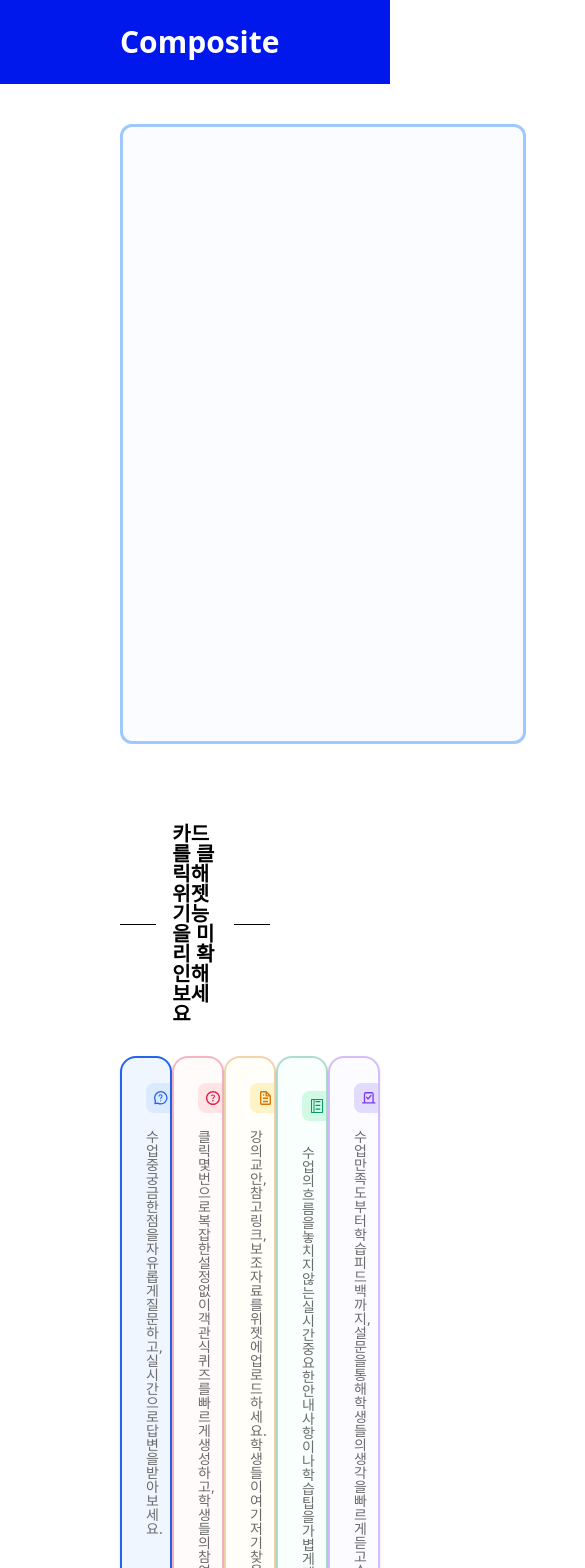
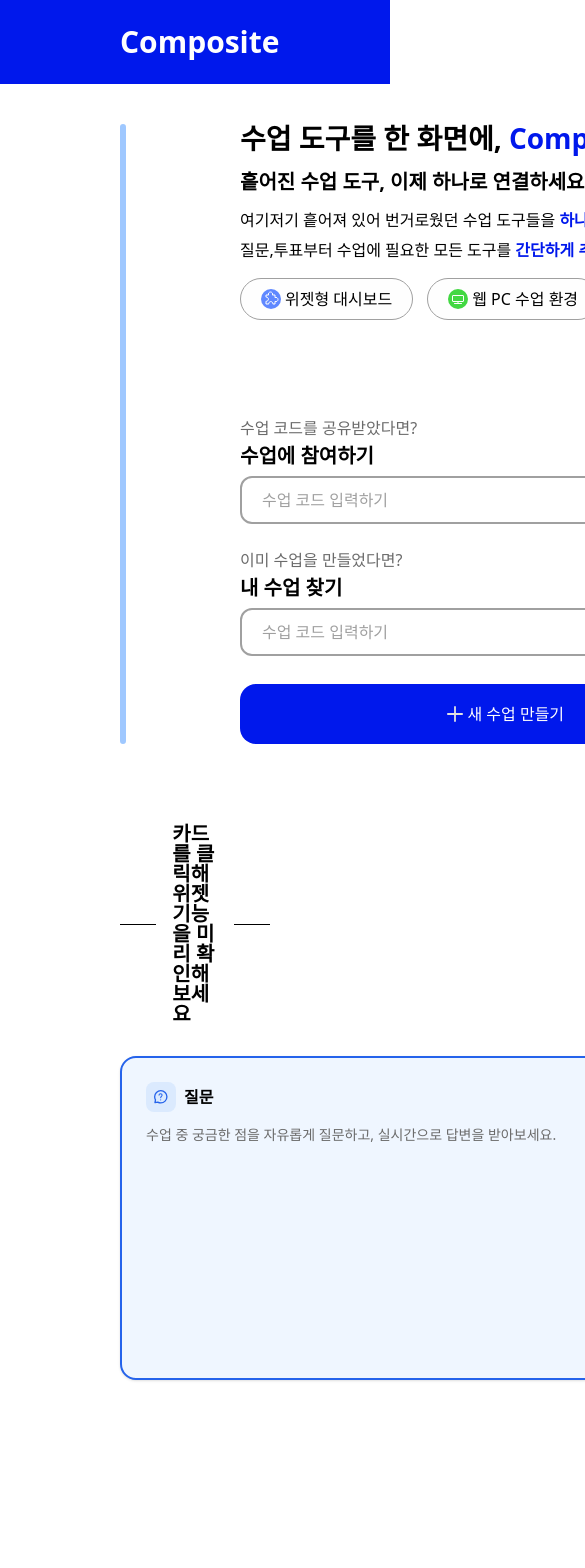
Before and after one commit to composite-organization/composite-frontend, a React (Vite) app: page / in a window 390 px wide. Shown: the top 1568 px of the page, 585 px wide, since content can reach past the window. After the commit the page ends 1420 px from the top, so only its background shows below. Built offline with nearby package versions, Linux system fonts and the light colour scheme.

Commit message:
fix: 메인 페이지 레이아웃 반응형 개선 및 UI 수정

```diff
--- a/src/features/main/components/ui/entrance-form/EntranceForm.tsx
+++ b/src/features/main/components/ui/entrance-form/EntranceForm.tsx
@@ -47,7 +47,8 @@
           type="submit"
           shape="square"
           iconName="add"
-          className="h-12 w-[75px] bg-blue-300"
+          className="h-12 w-[75px] bg-blue-300 hover:bg-blue-200"
+          iconClassName="invert"
           disabled={!validateLessonCode(code)}
         />
       </div>
--- a/src/features/main/components/ui/entrance-section/EntranceSection.tsx
+++ b/src/features/main/components/ui/entrance-section/EntranceSection.tsx
@@ -26,10 +26,12 @@
           onSubmitCode={onFind}
         />
         <IconButton
-          className="bg-blue-300 text-black-0 w-full h-15 rounded-2xl"
+          className="bg-blue-300 hover:bg-blue-200 w-full h-15 rounded-2xl"
           shape="square"
           iconName="add"
+          iconClassName="invert"
           label="새 수업 만들기"
+          labelClassName="text-black-0"
           onClick={onCreate}
         />
       </div>
--- a/src/features/main/components/ui/hero-section/HeroSection.tsx
+++ b/src/features/main/components/ui/hero-section/HeroSection.tsx
@@ -15,11 +15,11 @@
   return (
     <section className={cn('flex flex-col gap-5', className)}>
       <header className="flex flex-col gap-5">
-        <h1 className="h1-bold text-black-500">
+        <h1 className="h1-bold text-black-500 whitespace-nowrap">
           수업 도구를 한 화면에,
           <span className="text-blue-300 "> Composite</span>
         </h1>
-        <p className="h3-semibold text-black-500">
+        <p className="h3-semibold text-black-500 whitespace-nowrap">
           흩어진 수업 도구, 이제 하나로 연결하세요.
         </p>
         <div className="flex flex-col body-regular text-black-500 gap-3.5">
@@ -37,7 +37,7 @@
           </div>
         </div>
       </header>
-      <ul className="flex flex-row items-center justify-between">
+      <ul className="flex flex-row items-center gap-3.5">
         {HERO_BADGES.map((badge) => (
           <li key={badge.id}>
             <HeroBadge badgeName={badge.name} label={badge.label} />
--- a/src/features/main/components/ui/widget-description-card/WidgetDescriptionCard.tsx
+++ b/src/features/main/components/ui/widget-description-card/WidgetDescriptionCard.tsx
@@ -6,7 +6,7 @@
 type IconName = 'info' | 'note' | 'file' | 'quiz' | 'vote' | 'question';
 
 const cardVariants = cva(
-  'flex flex-col w-70 p-6 pb-12 gap-4 bg-white rounded-2xl border-2 transition-all overflow-hidden text-left',
+  'flex flex-col p-6 gap-4 bg-white rounded-2xl border-2 transition-all text-left aspect-[2/1]',
   {
     variants: {
       iconName: {
@@ -114,7 +114,11 @@
     <button
       type="button"
       onClick={onClick}
-      className={cn(cardVariants({ iconName, isSelected }), 'cursor-pointer')}
+      className={cn(
+        cardVariants({ iconName, isSelected }),
+        'cursor-pointer',
+        className,
+      )}
       {...props}
     >
       <div className="flex items-center gap-2">
@@ -122,9 +126,9 @@
         <span className="body-semibold text-black-500">{title}</span>
       </div>
 
-      <div className="overflow-y-auto">
-        <p className="description-regular text-black-300">{description}</p>
-      </div>
+      <p className="description-regular leading-[normal] text-black-300">
+        {description}
+      </p>
     </button>
   );
 }
--- a/src/page/main/MainPage.tsx
+++ b/src/page/main/MainPage.tsx
@@ -54,14 +54,14 @@
       <DashboardHeader logoOnly />
       <main className="flex w-full justify-center px-30 py-10">
         <div className="flex flex-col items-center w-full gap-20">
-          <section className="flex w-full h-155 gap-30 justify-between">
-            <div className="flex flex-1">
+          <section className="flex w-full gap-30 justify-between items-stretch">
+            <div className="flex flex-1 min-w-0">
               <VideoSection
                 className="h-full w-full"
                 selectedId={selectedWidgetId}
               />
             </div>
-            <div className="flex flex-col justify-between w-[500px]">
+            <div className="flex flex-col gap-20 w-auto shrink-0">
               <HeroSection />
               <EntranceSection
                 onJoin={handleJoin}
@@ -75,7 +75,7 @@
               className="flex items-center"
               text="카드를 클릭해 위젯 기능을 미리 확인해보세요"
             />
-            <div className="flex justify-between w-full">
+            <div className="flex gap-9 w-full">
               {WIDGET_DATA.map((widget) => (
                 <WidgetDescriptionCard
                   key={widget.id}
@@ -84,6 +84,7 @@
                   description={widget.description}
                   isSelected={selectedWidgetId === widget.id}
                   onClick={() => setSelectedWidgetId(widget.id)}
+                  className="flex-1"
                 />
               ))}
             </div>
--- a/src/shared/components/ui/icon-button/IconButton.tsx
+++ b/src/shared/components/ui/icon-button/IconButton.tsx
@@ -46,6 +46,7 @@
   iconName: IconName;
   label?: string;
   labelClassName?: string;
+  iconClassName?: string;
 }
 
 function IconButton({
@@ -55,6 +56,7 @@
   label,
   className,
   labelClassName,
+  iconClassName,
   ...props
 }: IconButtonProps) {
   return (
@@ -67,7 +69,11 @@
         className,
       )}
     >
-      <Icon name={iconName} size={iconSizeMap[size ?? 'medium']} />
+      <Icon
+        name={iconName}
+        size={iconSizeMap[size ?? 'medium']}
+        className={iconClassName}
+      />
       {label && (
         <span className={cn('body-medium text-black-500', labelClassName)}>
           {label}
```
